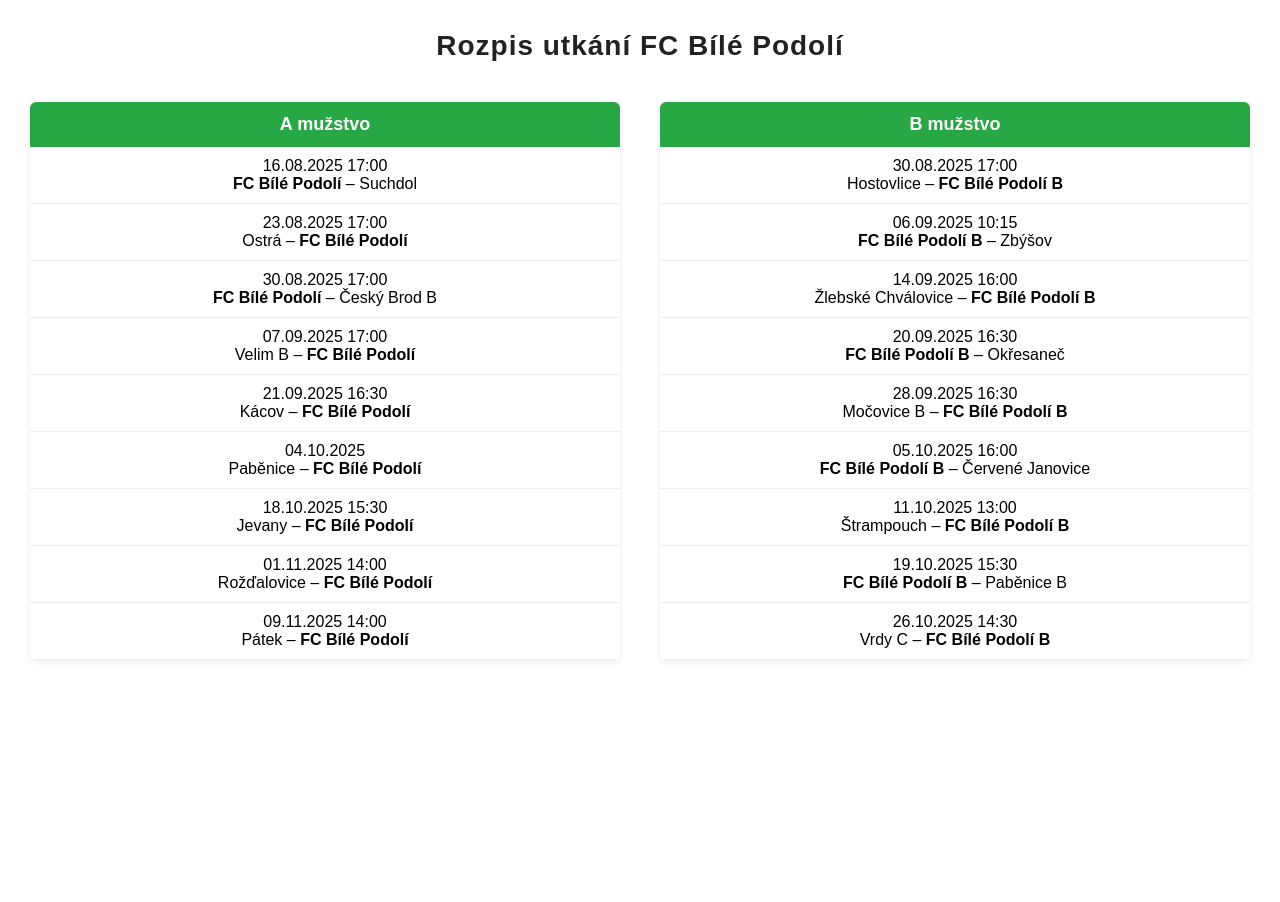
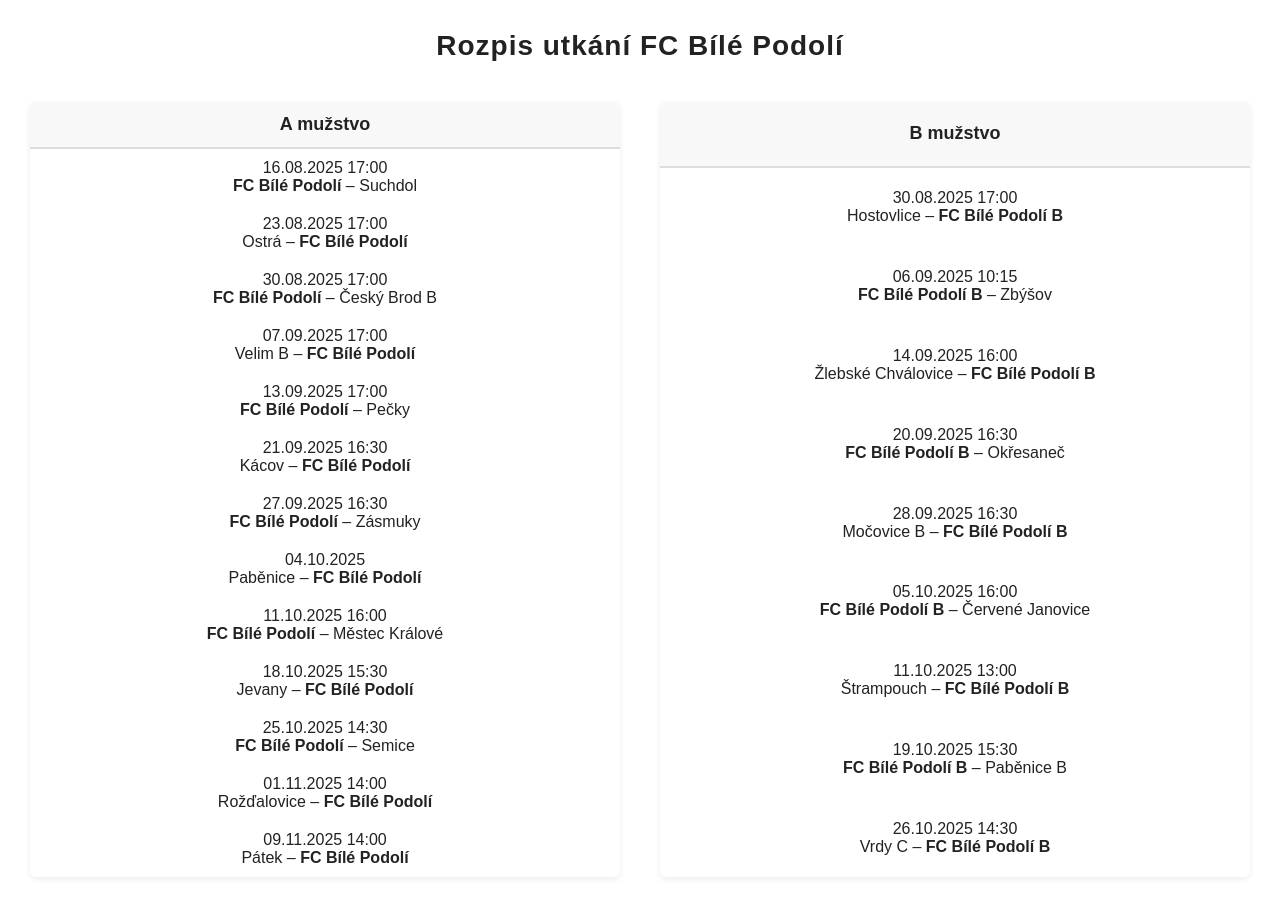
Before and after one commit to DominikaJankova/fc-bile-podoli-rozpis, a plain HTML site: page index.html in a window 1280 px wide. Before the commit the page ends 800 px from the top, so only its background shows below. Drawn offline with Linux system fonts and the light colour scheme.

Commit message:
Update index.html

```diff
--- a/index.html
+++ b/index.html
@@ -1,3 +1,4 @@
+
 <!DOCTYPE html>
 <html lang="cs">
 <head>
@@ -10,20 +11,17 @@
     background-color: #fff;
     color: #222;
   }
-
   h1 {
     text-align: center;
     margin-bottom: 40px;
     font-size: 28px;
     letter-spacing: 1px;
   }
-
   .tables {
     display: grid;
-    grid-template-columns: 1fr 1fr; /* dva sloupce */
+    grid-template-columns: 1fr 1fr; /* přesně dva sloupce */
     gap: 40px;
   }
-
   table {
     width: 100%;
     border-collapse: collapse;
@@ -31,54 +29,23 @@
     border-radius: 6px;
     overflow: hidden;
   }
-
   th {
-    background-color: #28a745; /* zelená hlavička */
-    color: #fff;
+    background-color: #f8f8f8;
     padding: 12px;
     font-size: 18px;
+    border-bottom: 2px solid #ddd;
     text-align: center;
   }
-
   td {
     padding: 10px;
     border-bottom: 1px solid #eee;
     text-align: center;
-    color: #000; /* černý text */
-    cursor: default;
-    position: relative;
   }
-
-  td strong {
+  td:last-child {
+    border-bottom: none;
+  }
+  strong {
     font-weight: bold;
-  }
-
-  /* Tooltip styl */
-  .tooltip {
-    position: relative;
-    display: inline-block;
-  }
-
-  .tooltip .tooltiptext {
-    visibility: hidden;
-    width: 140px;
-    background-color: #28a745;
-    color: #fff;
-    text-align: center;
-    border-radius: 6px;
-    padding: 5px 0;
-    position: absolute;
-    z-index: 1;
-    bottom: 125%; /* nad textem */
-    left: 50%;
-    margin-left: -70px;
-    opacity: 0;
-    transition: opacity 0.3s;
-  }
-
-  .tooltip:hover .tooltiptext {
-    visibility: visible;
-    opacity: 1;
   }
 </style>
 </head>
@@ -90,53 +57,33 @@
   <!-- A mužstvo vlevo -->
   <table>
     <tr><th>A mužstvo</th></tr>
-    <tr><td><span class="tooltip">16.08.2025 17:00<br><strong>FC Bílé Podolí</strong> – Suchdol</span></td></tr>
-    <tr><td><span class="tooltip" title="73 km">23.08.2025 17:00<br>Ostrá – <strong>FC Bílé Podolí</strong>
-      <span class="tooltiptext">73 km</span>
-    </span></td></tr>
-    <tr><td><span class="tooltip">30.08.2025 17:00<br><strong>FC Bílé Podolí</strong> – Český Brod B</span></td></tr>
-    <tr><td><span class="tooltip" title="43,3 km">07.09.2025 17:00<br>Velim B – <strong>FC Bílé Podolí</strong>
-      <span class="tooltiptext">43,3 km</span>
-    </span></td></tr>
-    <tr><td><span class="tooltip" title="51,5 km">21.09.2025 16:30<br>Kácov – <strong>FC Bílé Podolí</strong>
-      <span class="tooltiptext">51,5 km</span>
-    </span></td></tr>
-    <tr><td><span class="tooltip" title="23,1 km">04.10.2025<br>Paběnice – <strong>FC Bílé Podolí</strong>
-      <span class="tooltiptext">23,1 km</span>
-    </span></td></tr>
-    <tr><td><span class="tooltip" title="71,3 km">18.10.2025 15:30<br>Jevany – <strong>FC Bílé Podolí</strong>
-      <span class="tooltiptext">71,3 km</span>
-    </span></td></tr>
-    <tr><td><span class="tooltip" title="64,1 km">01.11.2025 14:00<br>Rožďalovice – <strong>FC Bílé Podolí</strong>
-      <span class="tooltiptext">64,1 km</span>
-    </span></td></tr>
-    <tr><td><span class="tooltip" title="50,6 km">09.11.2025 14:00<br>Pátek – <strong>FC Bílé Podolí</strong>
-      <span class="tooltiptext">50,6 km</span>
-    </span></td></tr>
+    <tr><td>16.08.2025 17:00<br><strong>FC Bílé Podolí</strong> – Suchdol</td></tr>
+    <tr><td>23.08.2025 17:00<br>Ostrá – <strong>FC Bílé Podolí</strong></td></tr>
+    <tr><td>30.08.2025 17:00<br><strong>FC Bílé Podolí</strong> – Český Brod B</td></tr>
+    <tr><td>07.09.2025 17:00<br>Velim B – <strong>FC Bílé Podolí</strong></td></tr>
+    <tr><td>13.09.2025 17:00<br><strong>FC Bílé Podolí</strong> – Pečky</td></tr>
+    <tr><td>21.09.2025 16:30<br>Kácov – <strong>FC Bílé Podolí</strong></td></tr>
+    <tr><td>27.09.2025 16:30<br><strong>FC Bílé Podolí</strong> – Zásmuky</td></tr>
+    <tr><td>04.10.2025<br>Paběnice – <strong>FC Bílé Podolí</strong></td></tr>
+    <tr><td>11.10.2025 16:00<br><strong>FC Bílé Podolí</strong> – Městec Králové</td></tr>
+    <tr><td>18.10.2025 15:30<br>Jevany – <strong>FC Bílé Podolí</strong></td></tr>
+    <tr><td>25.10.2025 14:30<br><strong>FC Bílé Podolí</strong> – Semice</td></tr>
+    <tr><td>01.11.2025 14:00<br>Rožďalovice – <strong>FC Bílé Podolí</strong></td></tr>
+    <tr><td>09.11.2025 14:00<br>Pátek – <strong>FC Bílé Podolí</strong></td></tr>
   </table>
 
   <!-- B mužstvo vpravo -->
   <table>
     <tr><th>B mužstvo</th></tr>
-    <tr><td><span class="tooltip">30.08.2025 17:00<br>Hostovlice – <strong>FC Bílé Podolí B</strong></span></td></tr>
-    <tr><td><span class="tooltip" title="14,4 km">06.09.2025 10:15<br><strong>FC Bílé Podolí B</strong> – Zbýšov
-      <span class="tooltiptext">14,4 km</span>
-    </span></td></tr>
-    <tr><td><span class="tooltip" title="13 km">14.09.2025 16:00<br>Žlebské Chválovice – <strong>FC Bílé Podolí B</strong>
-      <span class="tooltiptext">13 km</span>
-    </span></td></tr>
-    <tr><td><span class="tooltip">20.09.2025 16:30<br><strong>FC Bílé Podolí B</strong> – Okřesaneč</span></td></tr>
-    <tr><td><span class="tooltip" title="13,7 km">28.09.2025 16:30<br>Močovice B – <strong>FC Bílé Podolí B</strong>
-      <span class="tooltiptext">13,7 km</span>
-    </span></td></tr>
-    <tr><td><span class="tooltip">05.10.2025 16:00<br><strong>FC Bílé Podolí B</strong> – Červené Janovice</span></td></tr>
-    <tr><td><span class="tooltip" title="17,6 km">11.10.2025 13:00<br>Štrampouch – <strong>FC Bílé Podolí B</strong>
-      <span class="tooltiptext">17,6 km</span>
-    </span></td></tr>
-    <tr><td><span class="tooltip">19.10.2025 15:30<br><strong>FC Bílé Podolí B</strong> – Paběnice B</span></td></tr>
-    <tr><td><span class="tooltip" title="5,1 km">26.10.2025 14:30<br>Vrdy C – <strong>FC Bílé Podolí B</strong>
-      <span class="tooltiptext">5,1 km</span>
-    </span></td></tr>
+    <tr><td>30.08.2025 17:00<br>Hostovlice – <strong>FC Bílé Podolí B</strong></td></tr>
+    <tr><td>06.09.2025 10:15<br><strong>FC Bílé Podolí B</strong> – Zbýšov</td></tr>
+    <tr><td>14.09.2025 16:00<br>Žlebské Chválovice – <strong>FC Bílé Podolí B</strong></td></tr>
+    <tr><td>20.09.2025 16:30<br><strong>FC Bílé Podolí B</strong> – Okřesaneč</td></tr>
+    <tr><td>28.09.2025 16:30<br>Močovice B – <strong>FC Bílé Podolí B</strong></td></tr>
+    <tr><td>05.10.2025 16:00<br><strong>FC Bílé Podolí B</strong> – Červené Janovice</td></tr>
+    <tr><td>11.10.2025 13:00<br>Štrampouch – <strong>FC Bílé Podolí B</strong></td></tr>
+    <tr><td>19.10.2025 15:30<br><strong>FC Bílé Podolí B</strong> – Paběnice B</td></tr>
+    <tr><td>26.10.2025 14:30<br>Vrdy C – <strong>FC Bílé Podolí B</strong></td></tr>
   </table>
 </div>
 
```
